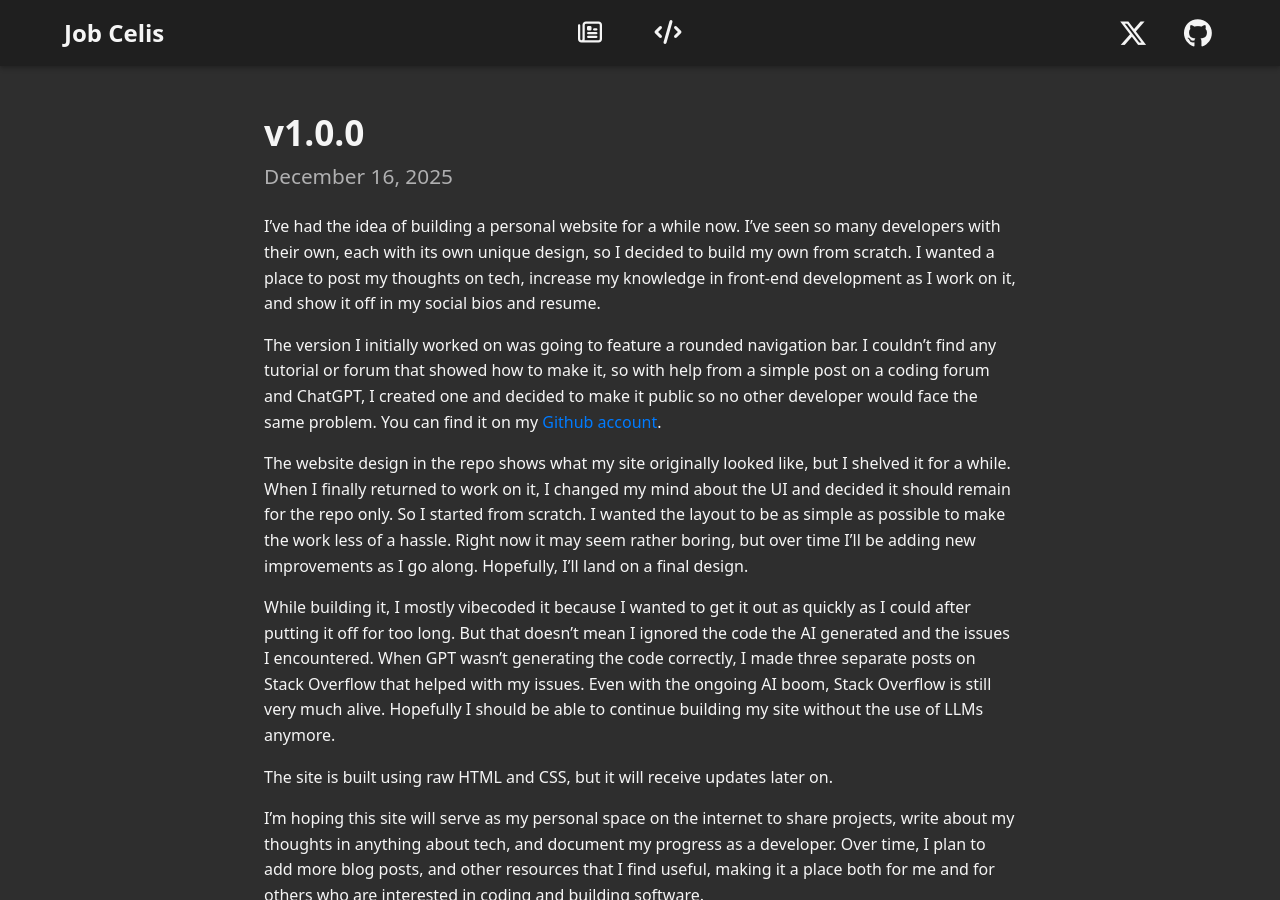
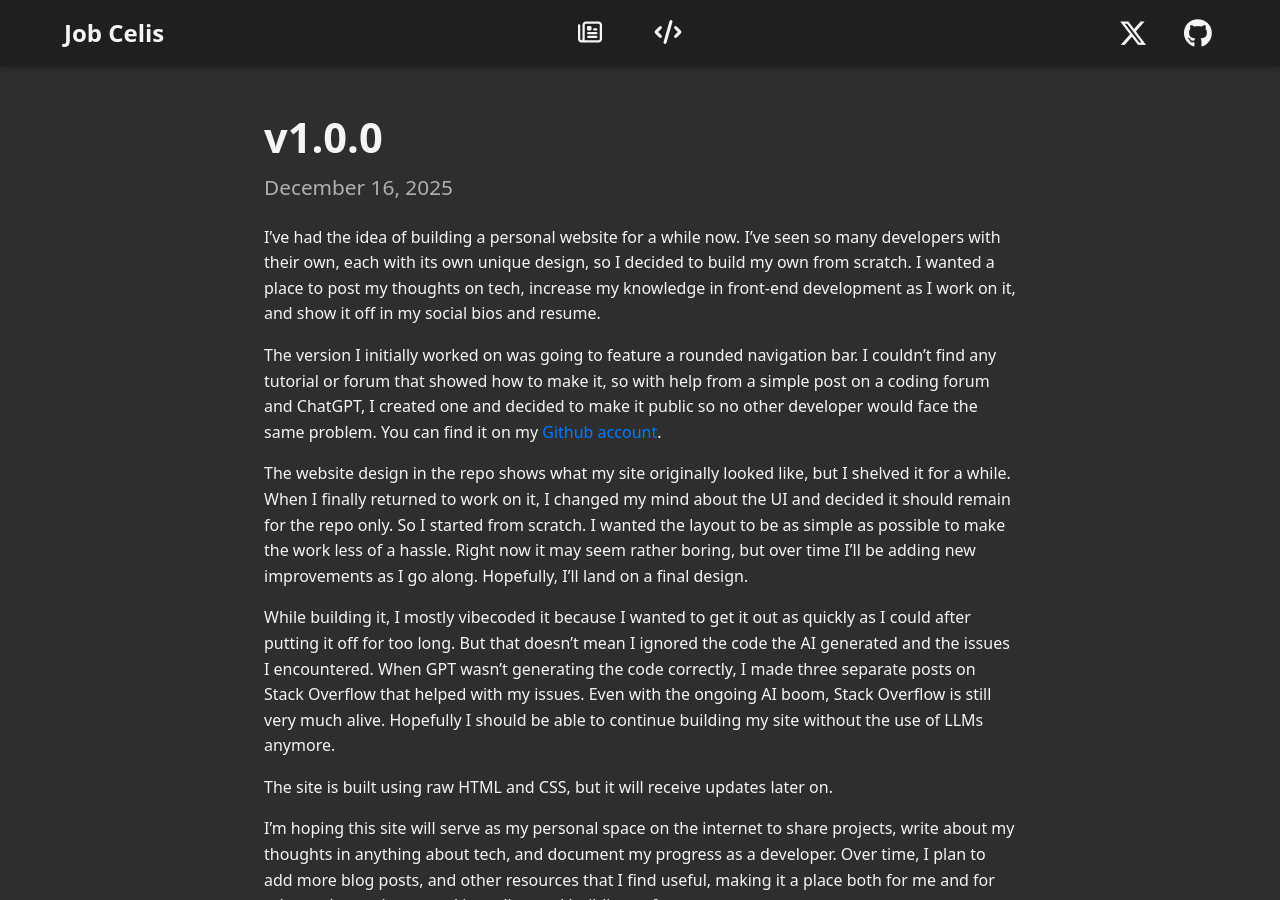
Before and after one commit to jobcelis/jobcelis.github.io, a Jekyll site: the page built from _posts/2025-12-16-v1-0-0.md, in a window 1280 px wide and 900 px high. Built offline with Jekyll 4.4.1, drawn with Linux system fonts in a browser that asks for light colours.

Commit message:
Increased blog post title font size

```diff
--- a/_layouts/post.html
+++ b/_layouts/post.html
@@ -36,7 +36,7 @@
 
 <main>
   <article class="blog-post">
-    <h1 style="font-size: 2.2rem;">{{ page.title }}</h1>
+    <h1 style="font-size: 2.6rem;">{{ page.title }}</h1>
     <p style="font-size: 1.3rem; color: #B0B0B1;">{{ page.date | date: "%B %-d, %Y" }}</p>
     {{ content }}
   </article>
```
